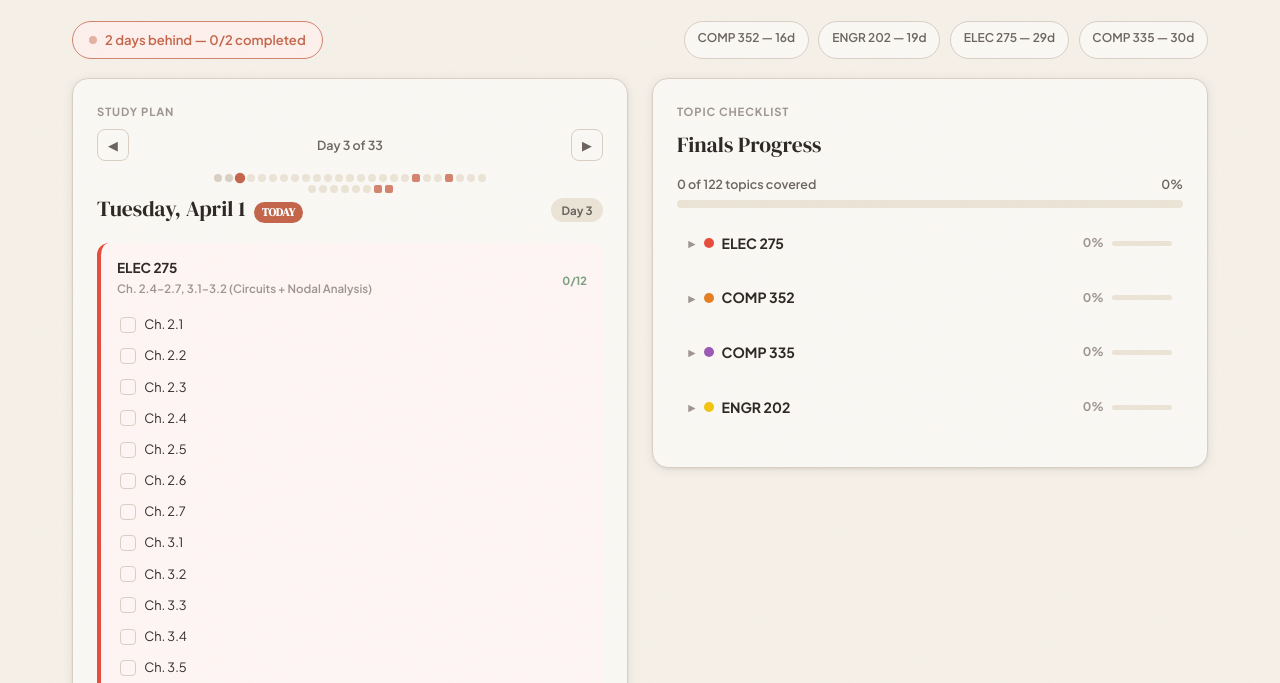
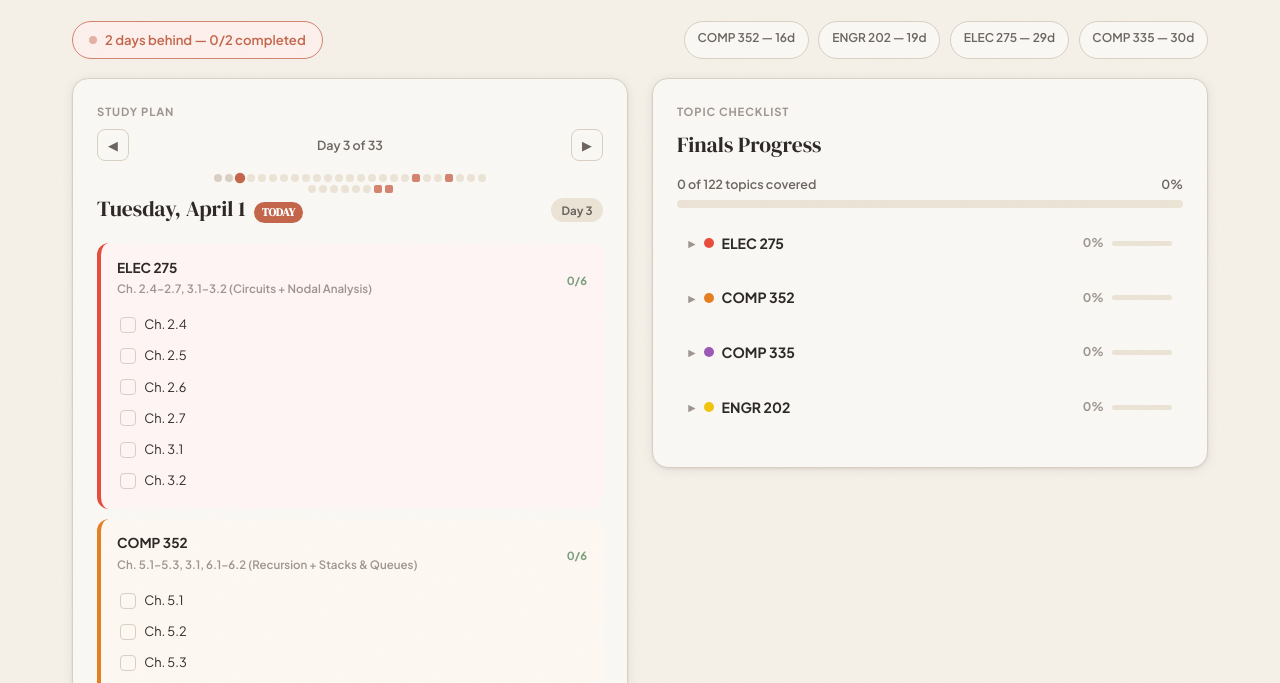
Before and after one commit to ryan-helou/final-helper, a plain HTML site: page index.html in a window 1280 px wide. Shown: the part 117-800 px from the top of the page. Drawn offline with Linux system fonts and the light colour scheme.

Commit message:
Fix day view to show only sections for that day, not entire groups
Parse sections string to match specific checklist items instead of
pulling whole groups via refs. Prevents showing already-covered
chapters from previous days.

```diff
--- a/index.html
+++ b/index.html
@@ -1178,6 +1178,16 @@ function topicKey(course, groupIdx, itemIdx) {
   return `${course}:${groupIdx}:${itemIdx}`;
 }
 
+// Lookup: "COURSE:itemText" -> topicKey for syncing day view with checklist
+const itemTextToTopicKey = {};
+Object.keys(CHECKLIST).forEach(course => {
+  CHECKLIST[course].groups.forEach((g, gi) => {
+    g.items.forEach((item, ii) => {
+      itemTextToTopicKey[`${course}:${item}`] = topicKey(course, gi, ii);
+    });
+  });
+});
+
 function getSubjectStats(courseName) {
   const course = CHECKLIST[courseName];
   let total = 0, done = 0;
@@ -1318,18 +1328,22 @@ function renderDayPlanContent(plan, dateStr) {
   else if (isPast && isDone) tagHTML = '<span style="font-size:0.7rem;font-weight:700;background:var(--sage);color:white;padding:0.15rem 0.5rem;border-radius:99px;margin-left:0.5rem;">DONE</span>';
   else if (isPast && !isDone) tagHTML = '<span style="font-size:0.7rem;font-weight:700;background:var(--terracotta-light);color:white;padding:0.15rem 0.5rem;border-radius:99px;margin-left:0.5rem;">MISSED</span>';
 
-  // Helper: get tasks for a block (from checklist refs or manual tasks)
+  // Helper: get tasks for a block by matching parsed sections to checklist items
   function getBlockTasks(b) {
-    if (b.refs && CHECKLIST[b.course]) {
-      const tasks = [];
-      b.refs.forEach(gi => {
-        const group = CHECKLIST[b.course].groups[gi];
-        if (!group) return;
-        group.items.forEach((item, ii) => {
-          tasks.push({ text: item, key: topicKey(b.course, gi, ii), isTopic: true });
+    if (b.sections) {
+      const sections = parseSections(b.sections);
+      if (sections.length > 0) {
+        const tasks = [];
+        const seen = new Set();
+        sections.forEach(s => {
+          const tk = itemTextToTopicKey[`${b.course}:${s}`];
+          if (tk && !seen.has(tk)) {
+            seen.add(tk);
+            tasks.push({ text: s, key: tk, isTopic: true });
+          }
         });
-      });
-      return tasks;
+        if (tasks.length > 0) return tasks;
+      }
     }
     if (b.tasks) {
       return b.tasks.map((t, ti) => ({ text: t, key: dayTaskKey(plan.day, 'manual', b.course + ti), isTopic: false }));
```
